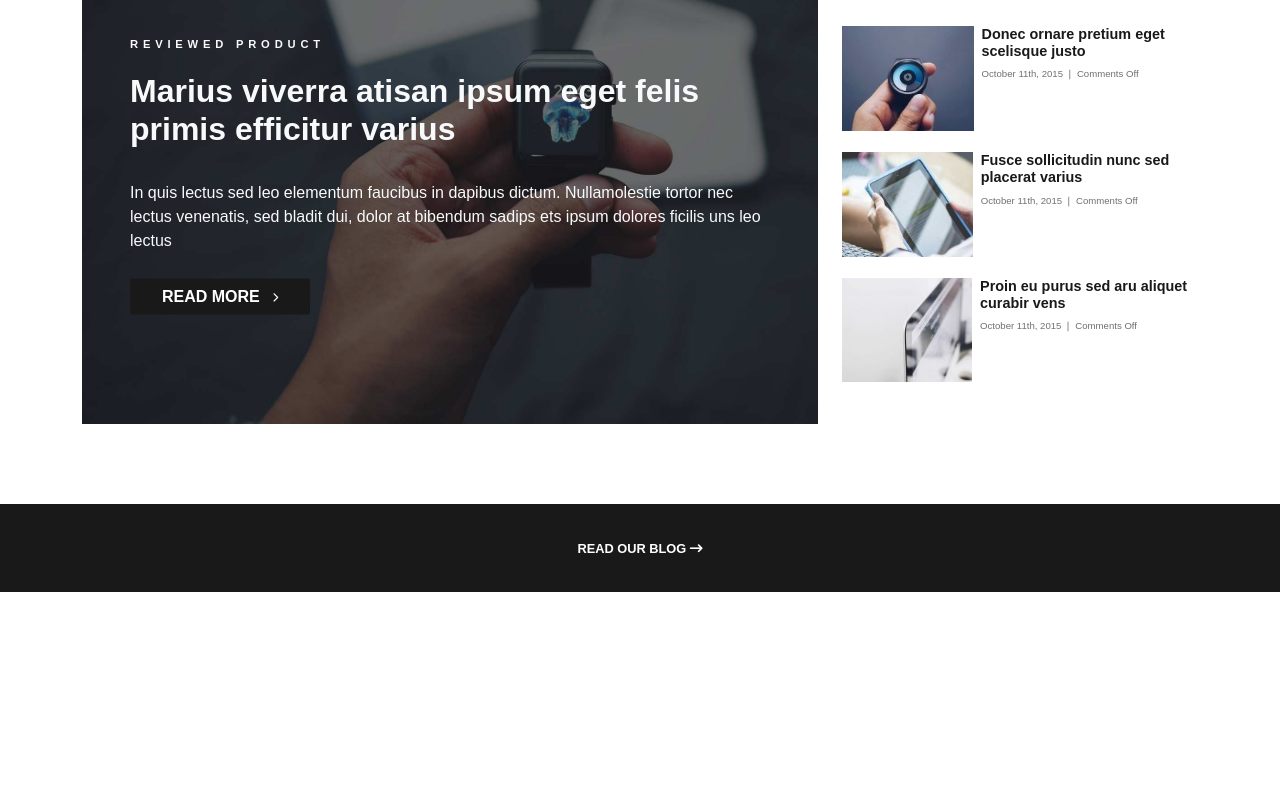
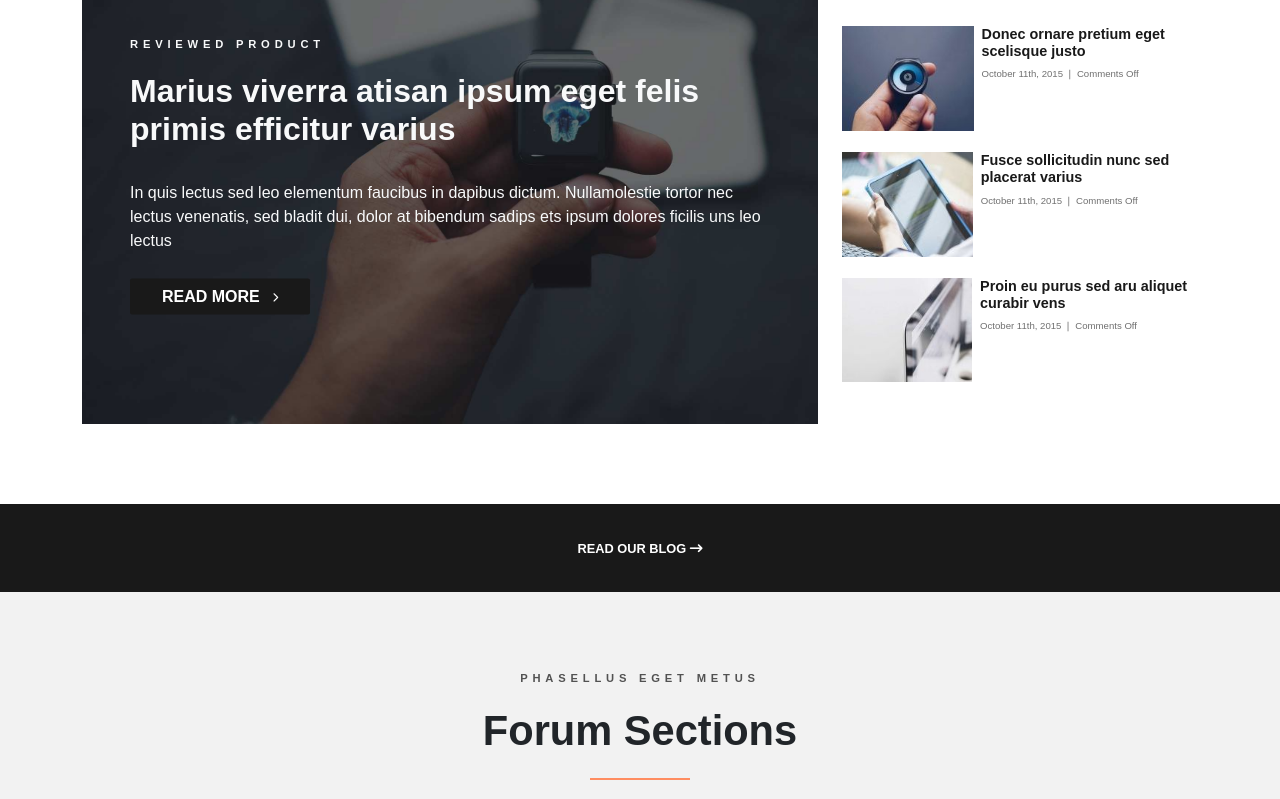
Before and after one commit to BetterCallAle/proj-html-vuejs, a Vue app: page / in a window 1280 px wide. Shown: the part 2660-3459 px from the top of the page. Before the commit the page ends 3252 px from the top, so only its background shows below. Built offline with nearby package versions, Linux system fonts and the light colour scheme; a small style sheet from the web is missing.

Commit message:
created ForumSection.Vue

```diff
--- a/src/App.vue
+++ b/src/App.vue
@@ -4,6 +4,7 @@ import JumboTop from './components/JumboTop.vue';
 import AppDescription from './components/AppDescription.vue';
 import ArticleSection from './components/ArticleSection.vue';
 import AppSpacing from './components/AppSpacing.vue';
+import ForumSection from './components/ForumSection.vue';
 import {store} from "./store";
 export default{
   components:{
@@ -11,7 +12,8 @@ export default{
     JumboTop,
     AppDescription,
     ArticleSection,
-    AppSpacing
+    AppSpacing,
+    ForumSection
   },
   data(){
     return{
@@ -57,6 +59,8 @@ export default{
     <AppDescription />
     <ArticleSection />
     <AppSpacing :text="'read our blog'" />
+    <ForumSection />
+    <AppSpacing :text="'go to our forum'" />
   </main>
 
 </template>
--- a/src/components/ArticleCard.vue
+++ b/src/components/ArticleCard.vue
@@ -26,7 +26,7 @@ export default{
 
 <template>
     <!-- If isTutorial si true add the class 'tutorial-card' else add the class 'article-card' -->
-    <div :class="{'tutorial-card': isTutorial, 'article-card': !isTutorial}" class="ms_card">
+    <div :class="{'tutorial-card': isTutorial, 'article-card': !isTutorial}" class="ms_card txt-gray">
         <a :href="element.url" class="ms_card-wrapper">
             <div class="ms_card-img">
                 <img :src="getImgPath(element[imgSize])" :alt="element.imgAlt">
@@ -56,7 +56,6 @@ export default{
         }
     }
     .ms_card-txt{
-        color: $main-txt-color;
         .ms_card-heading{
             font-size: .9rem;
             font-weight: 900;
--- a/src/components/ArticleSection.vue
+++ b/src/components/ArticleSection.vue
@@ -1,10 +1,12 @@
 <script>
+import SectionHeading from "./SectionHeading.vue";
 import ArticleCard from "./ArticleCard.vue";
 import ArticleBanner from "./ArticleBanner.vue";
 import { store } from "../store"
 export default{
     name:"ArticleSection",
     components:{
+        SectionHeading,
         ArticleCard,
         ArticleBanner
     },
@@ -19,10 +21,7 @@ export default{
 <template>
     <section id="article-section" class="app-section">
         <div class="container">
-            <div class="section-heading text-center">
-                <h5 class="surtitle">Phasellus eget metus</h5>
-                <h2 class="heading">All the latest news</h2>
-            </div>
+           <SectionHeading :title="'All the latest news'" />
         </div>
 
         <div class="section-main">
--- /dev/null
+++ b/src/components/ForumSection.vue
@@ -0,0 +1,129 @@
+<script>
+import SectionHeading from './SectionHeading.vue';
+export default{
+    name: "ForumSection",
+    components:{
+        SectionHeading
+    },
+    data(){
+        return{
+            links:[
+                {
+                    title: "News & Community",
+                    icon: "fa-solid fa-file-lines",
+                    url:"/news"
+                },
+                {
+                    title: "Apple Forum",
+                    icon: "fa-brands fa-apple",
+                    url:"/avda-apple"
+                },
+                {
+                    title: "Microsoft Forum",
+                    icon: "fa-brands fa-windows",
+                    url:"/avda-microsoft"
+                },
+                {
+                    title: "Android Forum",
+                    icon: "fa-brands fa-android",
+                    url:"/avda-android"
+                },
+                {
+                    title: "General Discussion",
+                    icon: "fa-solid fa-mug-saucer",
+                    url:"/general"
+                },
+                {
+                    title: "Apps & Software",
+                    icon: "fa-solid fa-cubes",
+                    url:"/programming"
+                },
+                {
+                    title: "Gadgets & Stuff",
+                    icon: "fa-solid fa-laptop",
+                    url:"/gadgets"
+                },
+                {
+                    title: "Tutorials & Guides",
+                    icon: "fa-solid fa-wrench",
+                    url:"/tutorials"
+                },
+            ]
+        }
+    }
+}
+</script>
+
+<template>
+    <section id="forum-section" class="app-section bg-off-white">
+        <div class="container">
+            <SectionHeading :title="'Forum Sections'" />
+
+            <div class="main-forum-section">
+                <div class="row row-cols-1 row-cols-sm-2 row-cols-md-4 gy-5">
+                    <div class="col" v-for="(item, index) in links" :key="index">
+                        <div class="box">
+
+                            <a :href="item.url" class="box-wrapper">
+                                <div class="box-icon">
+                                    <i :class="item.icon" class="icon"></i>
+                                </div>
+
+                                <div class="box-title">
+                                    <h3>{{ item.title }}</h3>
+                                </div>
+                            </a>
+
+                        </div>
+                    </div>
+                </div>
+            </div>
+        </div>
+    </section>
+</template>
+
+<style lang="scss" scoped>
+@use "../styles/partials/variables" as *;
+
+.main-forum-section{
+    margin-top: 5rem;
+    .box{
+        background-color: white;
+        padding: 2rem;
+        text-align: center;
+        border-top: 2px solid $main-light-blue;
+        transition: all 125ms linear;
+
+        &-icon{
+            width: 4rem;
+            height: 4rem;
+            text-align: center;
+            background-color: $main-orange;
+            border-radius: 50%;
+            margin: 0 auto;
+
+            .icon{
+                font-size: 2rem;
+                line-height: 4rem;
+                color: white;
+            }
+        }
+
+        &-title{
+            h3{
+                font-size: 1rem;
+                font-weight: 900;
+                margin-top: 1rem;
+            }
+        }
+
+        /* Hover */
+        &:hover{
+            background-color: $main-light-blue;
+            border-top: 2px solid white;
+            border-radius: 30px;
+        }
+    }
+
+}
+</style>
--- /dev/null
+++ b/src/components/SectionHeading.vue
@@ -0,0 +1,28 @@
+<script>
+export default{
+    name:"SectionHeading",
+    props:{
+        title: String
+    }
+}
+</script>
+
+<template>
+    <div class="section-heading text-center">
+        <h5 class="surtitle">Phasellus eget metus</h5>
+        <h2 class="heading">{{title}}</h2>
+    </div>
+</template>
+
+<style lang="scss" scoped>
+.section-heading {
+    .heading{
+        font-size: 2.6rem;
+
+        &::after{
+            left: 50%;
+            transform: translateX(-50%);
+        }
+    }
+}
+</style>
--- a/src/styles/general.scss
+++ b/src/styles/general.scss
@@ -65,17 +65,6 @@ a{
         background-color: $main-orange;
         position: absolute;
         bottom: -1.5rem;
-    }
-}
-
-.section-heading {
-    .heading{
-        font-size: 2.6rem;
-
-        &::after{
-            left: 50%;
-            transform: translateX(-50%);
-        }
     }
 }
 
```
